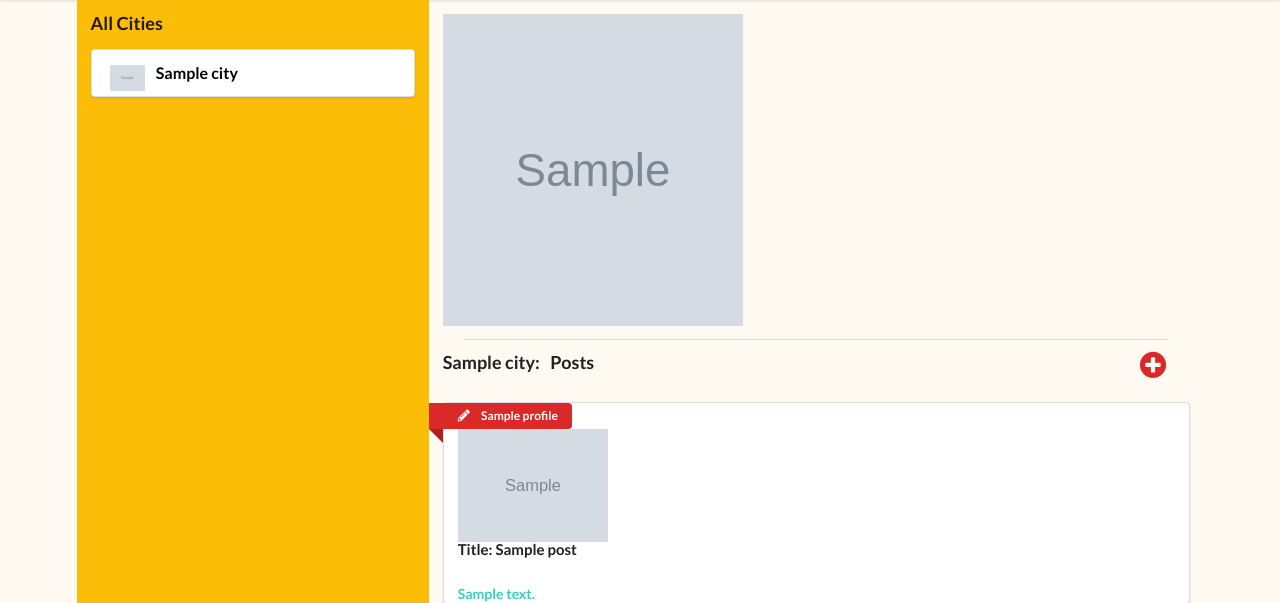
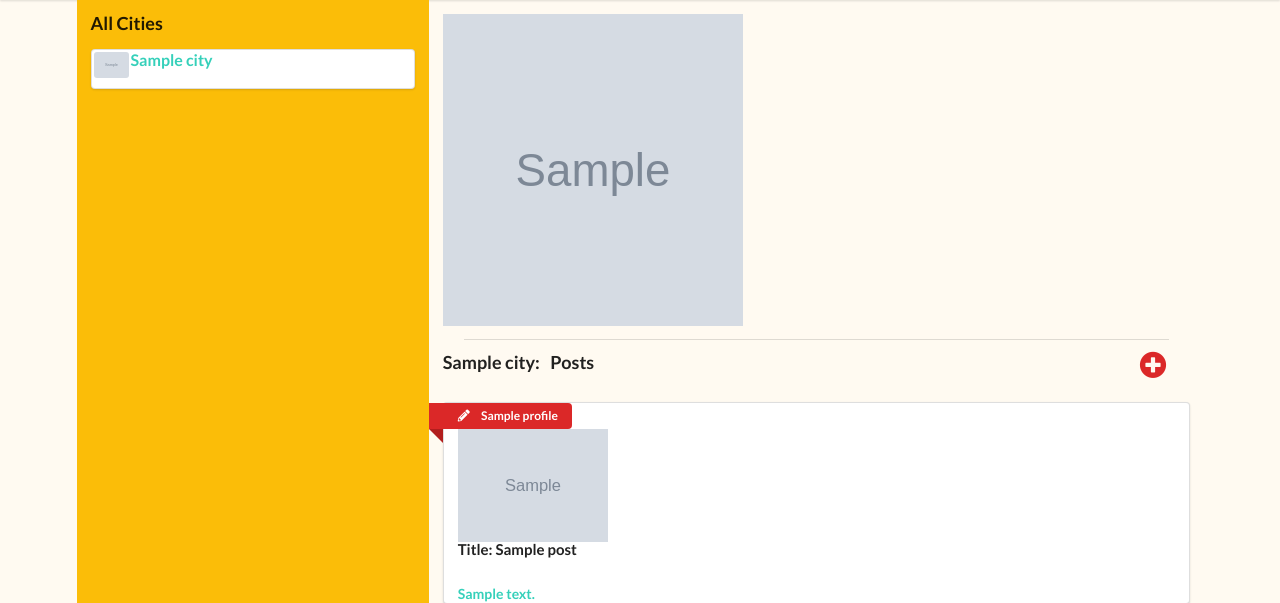
Before and after one commit to danlehner/wayfarer, a Django app: page /cities/1/ in a window 1280 px wide. Shown: the part 77-680 px from the top of the page. Run offline with Django 3.2, Linux system fonts and the light colour scheme; a user stored in the database is signed in; tables that the repository leaves empty hold one stand-in row (values such as "Sample post"); grey boxes marked "Sample" are stand-in pictures; some libraries are stand-ins or nearby versions.

Commit message:
city vertical menu looking better, image border radius and text looks consistant

```diff
--- a/main_app/static/styles/main.css
+++ b/main_app/static/styles/main.css
@@ -192,12 +192,9 @@ span:link {
 #post_menu {
     width: 100%;
 }
-.ui.floated.vertical.pointing.menu {
-    width: 100%;
-}
 
 #city_head {
-    height: 300px !important;
+    height: 300px;
 }
 
 #edit_buttons{
@@ -208,6 +205,24 @@ span:link {
 .red.plus.circle.icon{
     position:absolute;
     right: 10px;
+}
+
+/*-- menu right--*/
+.ui.fluid.vertical.pointing.menu {
+    position: relative;
+}
+
+#city_image{
+    border-radius: 3px;
+    margin: 2px;
+}
+
+#city_header{
+    position: absolute;
+    width: 100%;
+    font-size: 16px;
+    font-weight: bold;
+    vertical-align: middle;
 }
 
 
--- a/main_app/templates/cities/show.html
+++ b/main_app/templates/cities/show.html
@@ -7,22 +7,16 @@
     <div class="ui yellow five wide column">
         <div class= "ui header">All Cities</div>
         {% for town in towns %}
-        <!-- <div class="ui fluid vertical pointing menu">
-            <a  class="item">
-                {{town.name}}
-                <img href="{% url 'city_show' town.id %}" src="{{town.image}}" alt="{{town.name}}" class="ui left floated mini image">
-            </a>
-          </div> -->
-
-        <a href="{% url 'city_show' town.id %}">
+        <a class="ui item" href="{% url 'city_show' town.id %}">
             <div class="ui fluid vertical pointing menu">
-                <div class="ui item">{{town.name}}
-                    <img src="{{town.image}}" alt="{{town.name}}" class="ui left floated mini image">
+                <div id="city_header">{{town.name}}
+                    <img src="{{town.image}}" alt="{{town.name}}" class="ui left floated mini image" id="city_image">
                 </div>
             </div>
         </a>
         {% endfor %}
     </div>
+
 
     <!-- RIGHT POST SHOW -->
     <div class="ui eleven wide column">
```
